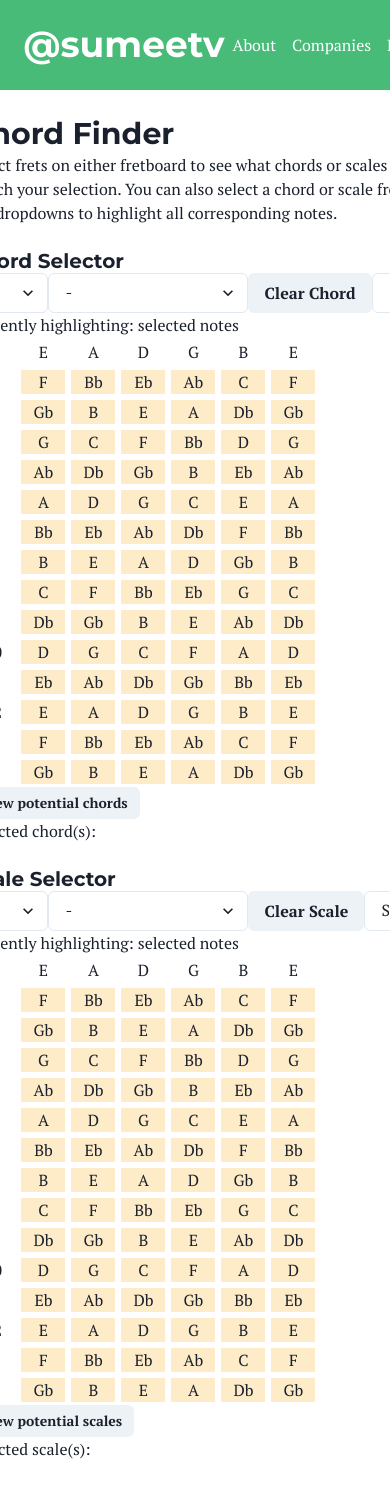
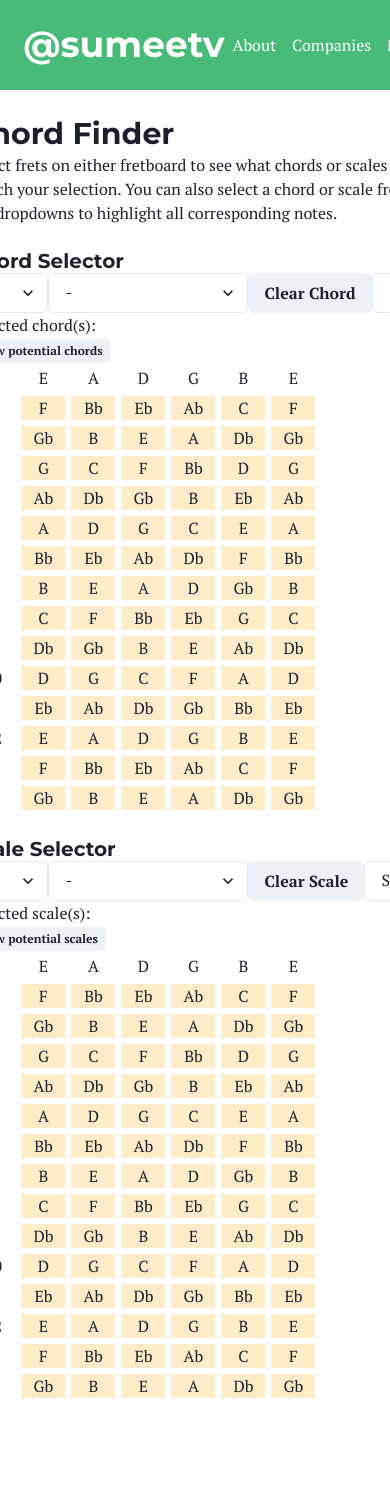
Before and after one commit to sumeetv/chord-finder, a Next.js app: page /projects/chord-finder in a window 390 px wide. Shown: the top 1485 px of the page. After the commit the page ends 1425 px from the top, so only its background shows below. Built offline with nearby package versions, Linux system fonts and the light colour scheme.

Commit message:
Move fretboard components around for easier mobile access and more accessible design in general

```diff
--- a/src/components/chord-selector/chord-board.js
+++ b/src/components/chord-selector/chord-board.js
@@ -69,15 +69,11 @@ const ChordBoard = ({
                     </Select>
                 </div>
             </div>
-            <Fretboard
-                highlightedNotes={highlighted_notes}
-                currentTuning={currentTuning}
-                onSelectNote={selectChordNote}
-                onDeselectNote={deselectChordNote}
-                layout={layout}
-            />
+            <p>
+                Selected chord(s): {currentChordsText}
+            </p>
             <div>
-                <Button onClick={ToggleModal} size="sm">View potential chords</Button>
+                <Button onClick={ToggleModal} size="xs">View potential chords</Button>
                 <Modal isOpen={isModalOpen} onClose={ToggleModal}>
                     <ModalOverlay />
                     <ModalContent>
@@ -92,9 +88,13 @@ const ChordBoard = ({
                     </ModalContent>
                 </Modal>
             </div>
-            <p>
-                Selected chord(s): {currentChordsText}
-            </p>
+            <Fretboard
+                highlightedNotes={highlighted_notes}
+                currentTuning={currentTuning}
+                onSelectNote={selectChordNote}
+                onDeselectNote={deselectChordNote}
+                layout={layout}
+            />
         </div>
     );
 }
--- a/src/components/chord-selector/chord-selector.js
+++ b/src/components/chord-selector/chord-selector.js
@@ -19,7 +19,6 @@ const ChordSelector = ({
         currentChord.chord_root + " " + currentChord.chord_type;
 
     return(
-        <div>
         <IntervalSelector
             currentRoot={currentChord.chord_root}
             currentInterval={currentChord.chord_type}
@@ -29,10 +28,6 @@ const ChordSelector = ({
             clearSelection={clearChordSelection}
             clearSelectionText={"Clear Chord"}
         />
-            <Text>
-                Currently highlighting: {current_highlight}
-            </Text>
-        </div>
     );
 };
 
--- a/src/components/chord-selector/scale-board.js
+++ b/src/components/chord-selector/scale-board.js
@@ -69,15 +69,11 @@ const ScaleBoard = ({
                     </Select>
                 </div>
             </div>
-            <Fretboard
-                highlightedNotes={highlightedNotes}
-                currentTuning={currentTuning}
-                onSelectNote={selectScaleNote}
-                onDeselectNote={deselectScaleNote}
-                layout={layout}
-            />
+            <p>
+                Selected scale(s): {currentScalesText}
+            </p>
             <div>
-                <Button onClick={ToggleModal} size="sm">View potential scales</Button>
+                <Button onClick={ToggleModal} size="xs">View potential scales</Button>
                 <Modal isOpen={isModalOpen} onClose={ToggleModal}>
                     <ModalOverlay />
                     <ModalContent>
@@ -92,9 +88,13 @@ const ScaleBoard = ({
                     </ModalContent>
                 </Modal>
             </div>
-            <p>
-                Selected scale(s): {currentScalesText}
-            </p>
+            <Fretboard
+                highlightedNotes={highlightedNotes}
+                currentTuning={currentTuning}
+                onSelectNote={selectScaleNote}
+                onDeselectNote={deselectScaleNote}
+                layout={layout}
+            />
         </div>
     );
 }
--- a/src/components/chord-selector/scale-selector.js
+++ b/src/components/chord-selector/scale-selector.js
@@ -18,7 +18,6 @@ const ScaleSelector = ({
         currentScale.scale_root + " " + currentScale.scale_type;
 
     return(
-        <div>
         <IntervalSelector
             currentRoot={currentScale.scale_root}
             currentInterval={currentScale.scale_type}
@@ -28,10 +27,6 @@ const ScaleSelector = ({
             clearSelection={clearScaleSelection}
             clearSelectionText={"Clear Scale"}
         />
-            <p>
-                Currently highlighting: {current_highlight}
-            </p>
-        </div>
     );
 };
 
```
Lines whose indentation alone changed are shown as unchanged.
